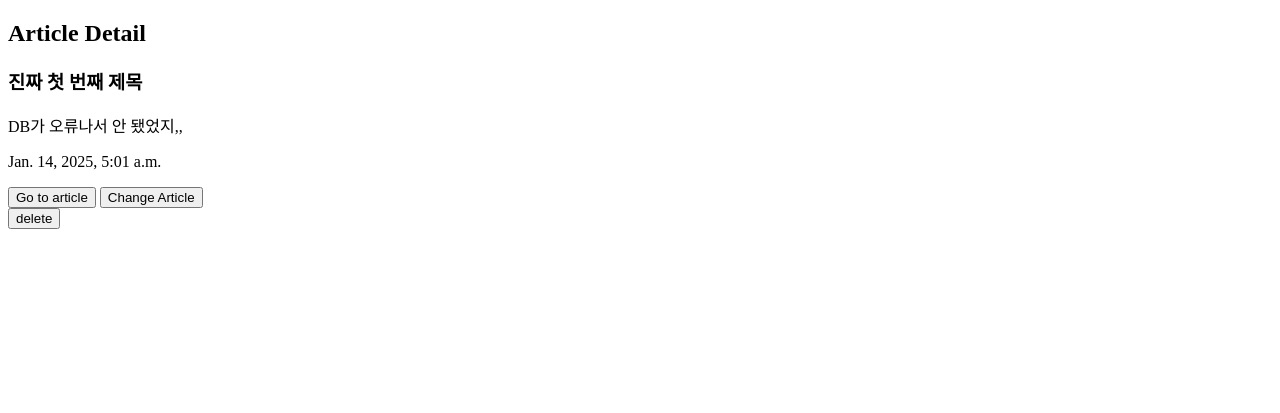
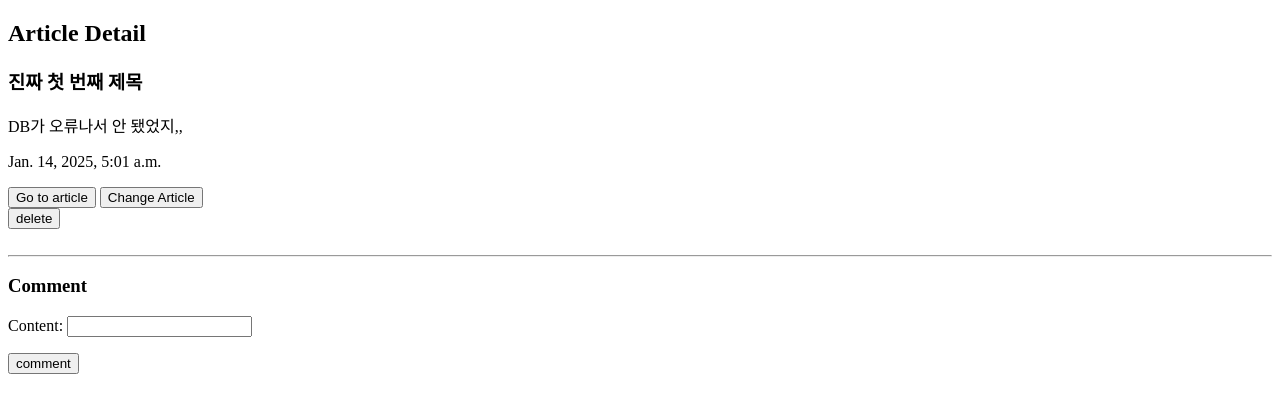
Before and after one commit to minkyungbae/Django, a Django app: page /articles/1/ in a window 1280 px wide. Shown: the part 29-442 px from the top of the page. Run offline with Django 4.2, Linux system fonts and the light colour scheme; data comes from the database, SQL or seed files in the repository.

Commit message:
Fix code, Comment

```diff
--- a/my_first_pjt/articles/templates/articles/article_detail.html
+++ b/my_first_pjt/articles/templates/articles/article_detail.html
@@ -21,4 +21,13 @@
     <input type="submit" value="delete">
 </form>
 
+<br>
+<hr>
+<h3>Comment</h3>
+<form action="{% url "articles:comment_create" article.pk %}" method="POST">
+    {% csrf_token %}
+    {{ comment_form.as_p }}
+    <input type="submit" value="comment">
+</form>
+
 {% endblock content %}
```
